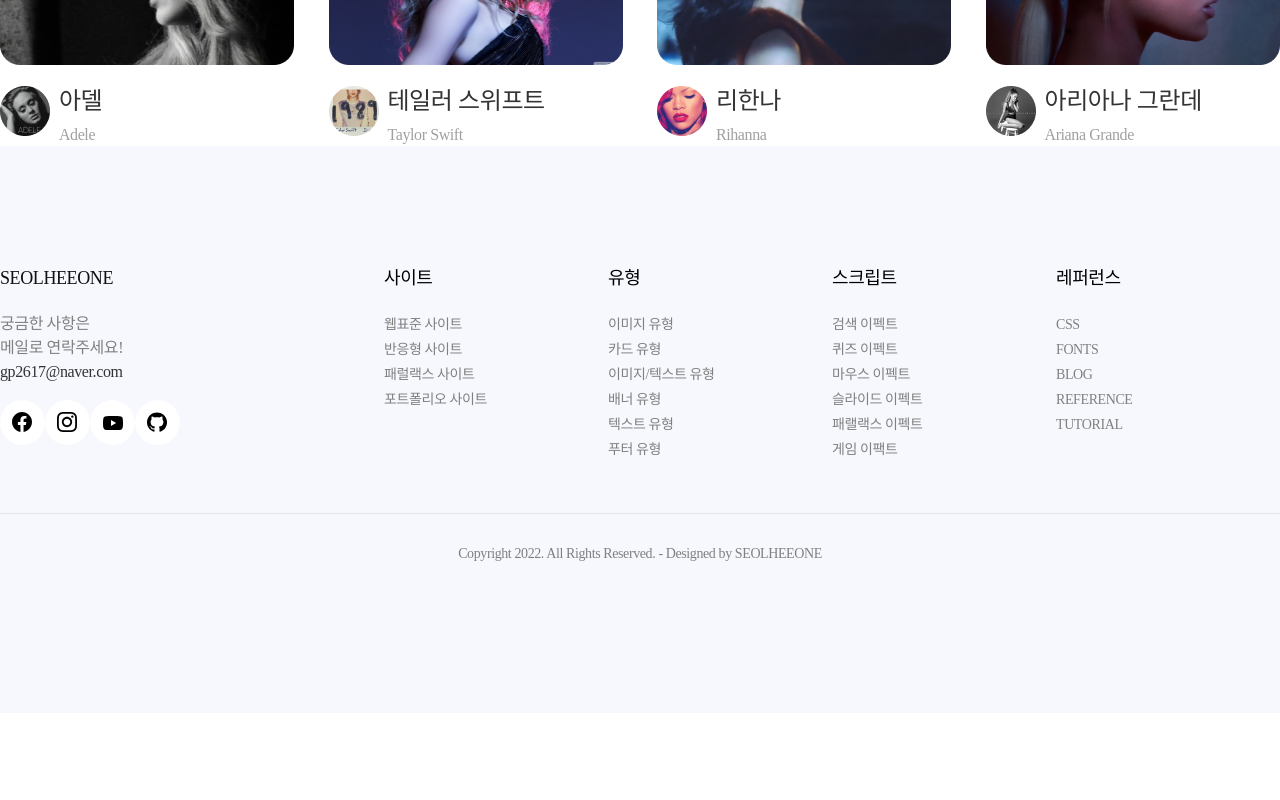
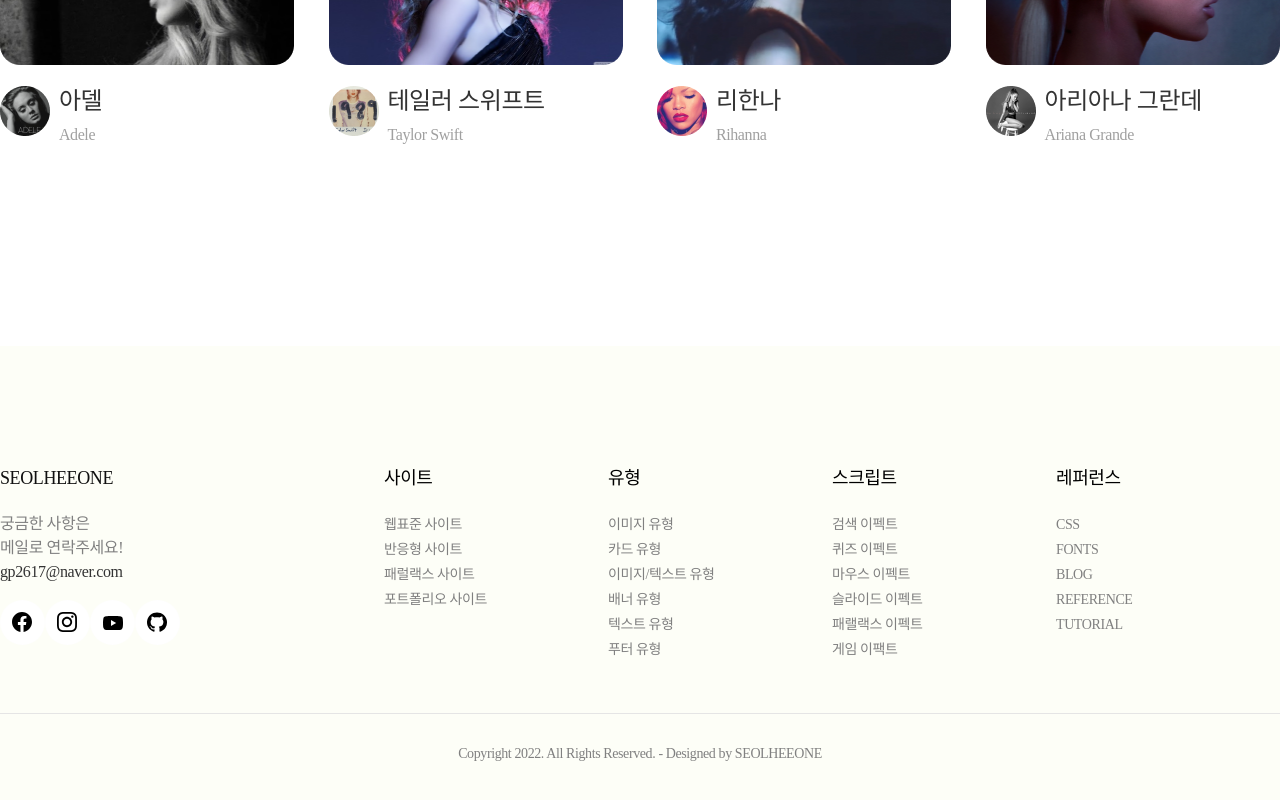
Before and after one commit to seolhee313/site2023-react01, a React (Create React App) app: page /intro in a window 1280 px wide. Shown: the part 1066-1866 px from the top of the page. Before the commit the page ends 1779 px from the top, so only its background shows below. Built offline with nearby package versions, Linux system fonts and the light colour scheme; a web font is replaced by a local one.

Commit message:
2023.06.23

```diff
--- a/src/App.js
+++ b/src/App.js
@@ -22,7 +22,7 @@
         <Route path="/unsplash" element={<UnsplashPage />} />
         <Route path="/movie" element={<MoviePage />} />
       </Routes>
-      <Footer attr={'footer__wrap score5 section'} />
+      <Footer attr={'footer__wrap score5 section bg-green'} />
     </BrowserRouter>
   );
 };
--- a/src/assets/scss/common/_common.scss
+++ b/src/assets/scss/common/_common.scss
@@ -46,6 +46,9 @@
 // background
 .bg-blue {
     background-color: var(--bg_section);
+}
+.bg-green {
+    background-color: var(--bg_section2);
 }
 
 // button
--- a/src/assets/scss/layout/_intro.scss
+++ b/src/assets/scss/layout/_intro.scss
@@ -184,6 +184,6 @@
         }
     }
 }
-#footer {
-    background-color: #f6f8fd;
+#IntroSection {
+    margin-bottom: 200px;
 }
--- a/src/assets/scss/setting/_base.scss
+++ b/src/assets/scss/setting/_base.scss
@@ -1,6 +1,7 @@
 :root {
     --color_body: #101010;
     --bg_section: #f6f8fd;
+    --bg_section2: #fdfef7;
     --color_white: #fff;
     --button_blue: #4857ec;
     --button_red : #ff3344;
--- a/src/components/intro/IntroCont.jsx
+++ b/src/components/intro/IntroCont.jsx
@@ -331,8 +331,8 @@
           </button>
         </div>
         <div className="Intro__content">
-          {/* <h3>{introMenu[activeButton]}</h3> */}
-          {/* <p>{introDesc[activeButton]}</p> */}
+          <h3>{introMenu[activeButton]}</h3>
+          <p>{introDescription[activeButton]}</p>
           <ul>
             {introData.map(item => (
               <li key={item.id}>
```
